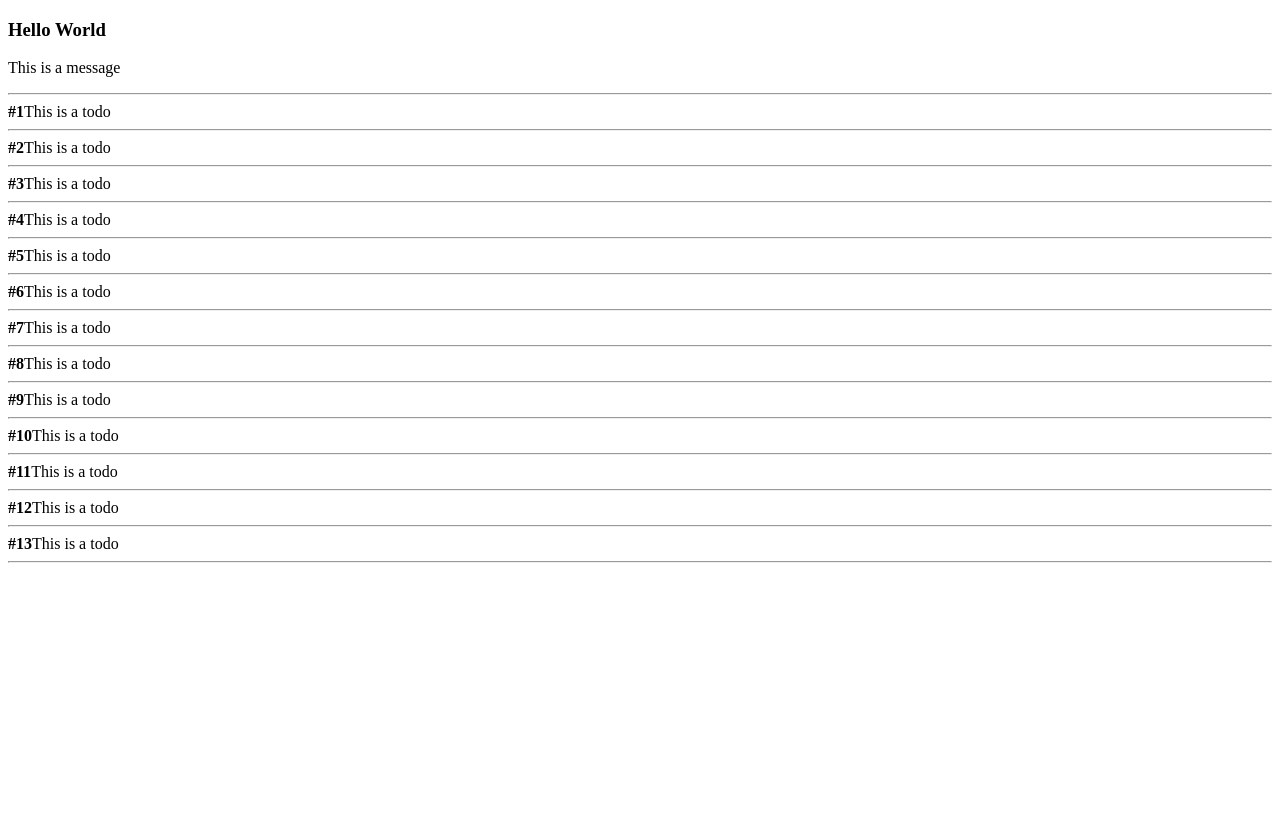
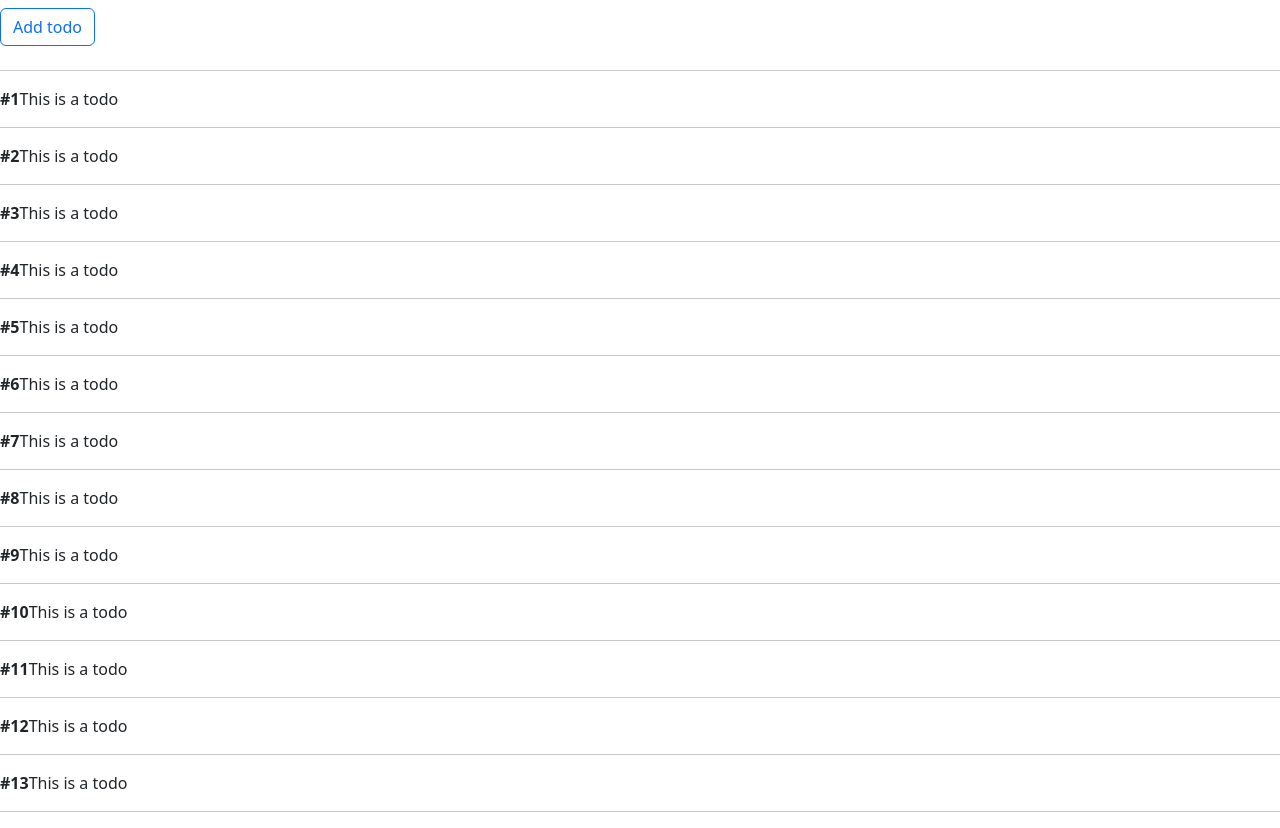
Before and after one commit to d4ga-c/todo-list, an Angular app in the folder todo-list-ui/: page / in a window 1280 px wide. Before the commit the page ends 800 px from the top, so only its background shows below. Built offline with nearby package versions, Linux system fonts and the light colour scheme.

Commit message:
Add TodoModal component, removed HelloWorld component and Bootstrap added to project

```diff
--- a/todo-list-ui/angular.json
+++ b/todo-list-ui/angular.json
@@ -17,7 +17,8 @@
             "index": "src/index.html",
             "browser": "src/main.ts",
             "polyfills": [
-              "zone.js"
+              "zone.js",
+              "@angular/localize/init"
             ],
             "tsConfig": "tsconfig.app.json",
             "assets": [
@@ -27,6 +28,7 @@
               }
             ],
             "styles": [
+              "node_modules/bootstrap/dist/css/bootstrap.min.css",
               "src/styles.css"
             ],
             "scripts": []
@@ -75,7 +77,8 @@
           "options": {
             "polyfills": [
               "zone.js",
-              "zone.js/testing"
+              "zone.js/testing",
+              "@angular/localize/init"
             ],
             "tsConfig": "tsconfig.spec.json",
             "assets": [
--- a/todo-list-ui/package.json
+++ b/todo-list-ui/package.json
@@ -18,6 +18,9 @@
     "@angular/platform-browser": "^18.2.0",
     "@angular/platform-browser-dynamic": "^18.2.0",
     "@angular/router": "^18.2.0",
+    "@ng-bootstrap/ng-bootstrap": "^17.0.1",
+    "@popperjs/core": "^2.11.8",
+    "bootstrap": "^5.3.2",
     "rxjs": "~7.8.0",
     "tslib": "^2.3.0",
     "zone.js": "~0.14.10"
@@ -26,6 +29,7 @@
     "@angular-devkit/build-angular": "^18.2.12",
     "@angular/cli": "^18.2.12",
     "@angular/compiler-cli": "^18.2.0",
+    "@angular/localize": "^18.2.0",
     "@types/jasmine": "~5.1.0",
     "jasmine-core": "~5.2.0",
     "karma": "~6.4.0",
--- a/todo-list-ui/src/app/app.component.html
+++ b/todo-list-ui/src/app/app.component.html
@@ -1,6 +1,4 @@
-<div>
-  <app-hello-world></app-hello-world>
-</div>
+<app-todo-modal></app-todo-modal>
 <hr />
 <div>
   @for (todo of todos; track todo) {
--- a/todo-list-ui/src/app/app.component.ts
+++ b/todo-list-ui/src/app/app.component.ts
@@ -1,13 +1,13 @@
 import { Component } from '@angular/core';
 import { CommonModule } from '@angular/common';
-import { HelloWorldComponent } from './hello-world/hello-world.component';
 import { TodoComponent } from './todo/todo.component';
+import { TodoModalComponent } from './todo-modal/todo-modal.component';
 import { todos } from '../mocks/todos.mocks';
 
 @Component({
   selector: 'app-root',
   standalone: true,
-  imports: [CommonModule, HelloWorldComponent, TodoComponent],
+  imports: [CommonModule, TodoComponent, TodoModalComponent],
   templateUrl: './app.component.html',
 })
 export class AppComponent {
--- a/todo-list-ui/src/app/app.config.ts
+++ b/todo-list-ui/src/app/app.config.ts
@@ -4,5 +4,8 @@ import { provideRouter } from '@angular/router';
 import { routes } from './app.routes';
 
 export const appConfig: ApplicationConfig = {
-  providers: [provideZoneChangeDetection({ eventCoalescing: true }), provideRouter(routes)]
+  providers: [
+    provideZoneChangeDetection({ eventCoalescing: true }),
+    provideRouter(routes),
+  ],
 };
--- a/todo-list-ui/src/app/hello-world/hello-world.component.html
+++ /dev/null
@@ -1,2 +0,0 @@
-<h3>{{ title }}</h3>
-<p>{{ message }}</p>
--- a/todo-list-ui/src/app/hello-world/hello-world.component.ts
+++ /dev/null
@@ -1,11 +0,0 @@
-import { Component } from '@angular/core';
-
-@Component({
-  selector: 'app-hello-world',
-  templateUrl: './hello-world.component.html',
-  standalone: true,
-})
-export class HelloWorldComponent {
-  title = 'Hello World';
-  message = 'This is a message';
-}
--- /dev/null
+++ b/todo-list-ui/src/app/todo-modal/todo-modal.component.html
@@ -0,0 +1,39 @@
+<ng-template #content let-modal>
+  <div class="modal-header">
+    <h4 class="modal-title" id="todo-moda-title">Add todo</h4>
+    <button
+      type="button"
+      class="btn-close"
+      aria-label="Close"
+      (click)="modal.dismiss('Cross click')"
+    ></button>
+  </div>
+  <div class="modal-body">
+    <form>
+      <div class="mb-3">
+        <input
+          id="inputTodo"
+          class="form-control"
+          type="text"
+          placeholder="Example: Do lunch"
+          [formControl]="inputTodo"
+          required
+        />
+      </div>
+    </form>
+  </div>
+  <div class="modal-footer">
+    <button
+      type="button"
+      class="btn btn-primary"
+      [disabled]="!inputTodo.value"
+      (click)="add()"
+    >
+      Add
+    </button>
+  </div>
+</ng-template>
+
+<button class="btn btn-outline-primary my-2" (click)="open(content)">
+  Add todo
+</button>
--- /dev/null
+++ b/todo-list-ui/src/app/todo-modal/todo-modal.component.ts
@@ -0,0 +1,42 @@
+import { FormControl, ReactiveFormsModule } from '@angular/forms';
+import {
+  Component,
+  inject,
+  signal,
+  TemplateRef,
+  WritableSignal,
+} from '@angular/core';
+
+import {
+  NgbDatepickerModule,
+  NgbModal,
+  NgbModalRef,
+} from '@ng-bootstrap/ng-bootstrap';
+import { todos } from '../../mocks/todos.mocks';
+
+@Component({
+  selector: 'app-todo-modal',
+  standalone: true,
+  imports: [ReactiveFormsModule, NgbDatepickerModule],
+  templateUrl: './todo-modal.component.html',
+})
+export class TodoModalComponent {
+  private modalService = inject(NgbModal);
+  private modalInstance?: NgbModalRef;
+  closeResult: WritableSignal<string> = signal('');
+  inputTodo = new FormControl('', { nonNullable: true });
+
+  open(content: TemplateRef<any>) {
+    this.modalInstance = this.modalService.open(content);
+  }
+
+  add() {
+    const newTodo = {
+      id: todos.length + 1 + '',
+      title: this.inputTodo.value,
+    };
+    todos.push(newTodo);
+    this.inputTodo.setValue('');
+    this.modalInstance?.close();
+  }
+}
--- a/todo-list-ui/tsconfig.app.json
+++ b/todo-list-ui/tsconfig.app.json
@@ -4,7 +4,9 @@
   "extends": "./tsconfig.json",
   "compilerOptions": {
     "outDir": "./out-tsc/app",
-    "types": []
+    "types": [
+      "@angular/localize"
+    ]
   },
   "files": [
     "src/main.ts"
```
Also changed, not shown: todo-list-ui/src/main.ts (+5 -2 lines), 2 other files (tests, documents, lock files or other folders).
